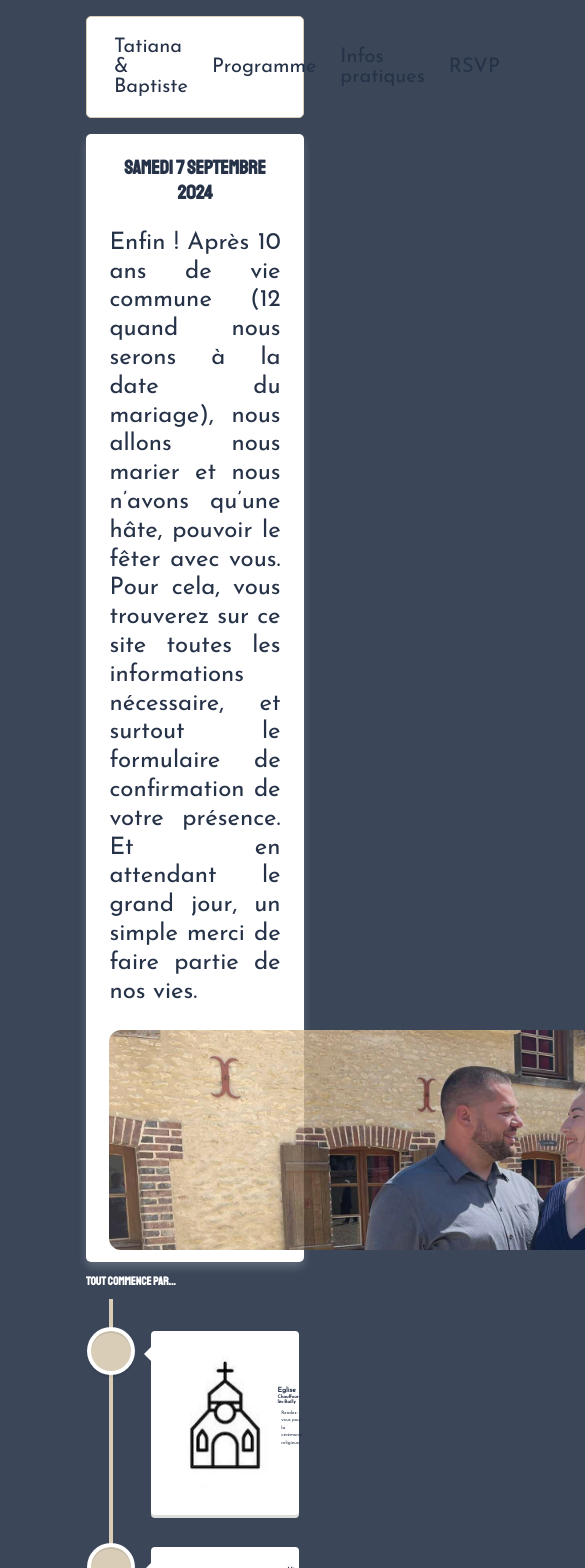
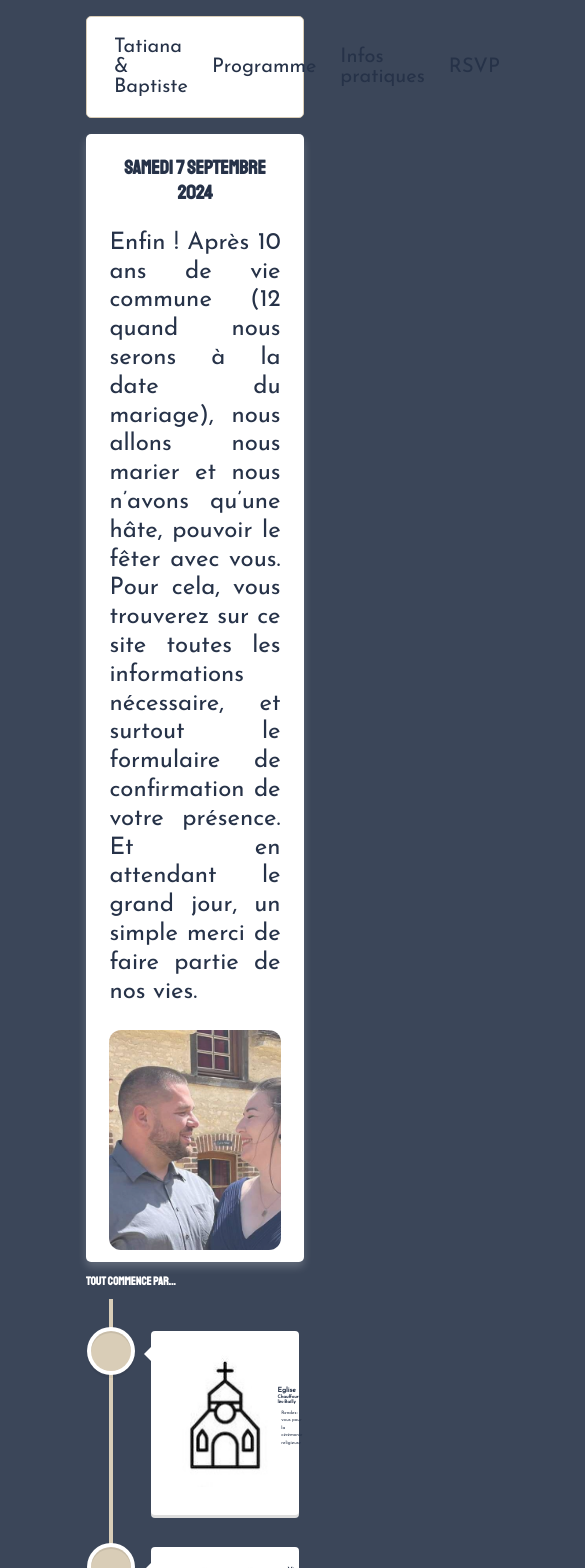
Before and after one commit to tatiana-sthl/wedding, a Next.js app: page / in a window 390 px wide. Shown: the top 1568 px of the page, 585 px wide, since content can reach past the window. Built offline with nearby package versions, Linux system fonts and the light colour scheme.

Commit message:
responsive menu

```diff
--- a/src/app/components/infos.js
+++ b/src/app/components/infos.js
@@ -16,7 +16,7 @@ const Infos = () => {
         <h2 className={styles.h2Infos}>Et pour le logement, ça se passe comment ?</h2>
         <p className={styles.ulInfos}>Nous sommes en Haute-Marne, ce n'est donc pas la folie en terme de logements à louer MAIS l'avantage c'est que ce sont généralement de très grandes maisons pour beaucoup d'invités.</p>
         <p className={styles.ulInfos}>Nous avons essayé de répertorier les logements à proximité (entendez à moins de 10 minutes en voiture). Les autres logements sont plus éloignés, pensez à réserver rapidement ceux sur la carte. Merci d'avance pour le sacrifice des SAM. </p>
-        <iframe src="https://www.google.com/maps/d/embed?mid=1yGgdbOFtIHCObumcn4GK_3Z43b0NpS8&ehbc=2E312F&noprof=1" width="820" height="480"></iframe>
+        <iframe className={styles.iframe} src="https://www.google.com/maps/d/embed?mid=1yGgdbOFtIHCObumcn4GK_3Z43b0NpS8&ehbc=2E312F&noprof=1" width="820" height="480"></iframe>
         <h2 className={styles.h2Infos}>On parle du lendemain :</h2>
         <p className={styles.ulInfos}>Pour ceux qui le veulent, nous serions heureux de vous revoir le lendemain à partir de 11h (avant nous ne serons pas apte). Tout se fera à la bonne franquette (comprenez buffet de restes), et nous prévoyons des compétitions acharnées de Molky et de pétanque. Alors venez, pour profiter encore un peu.</p>
 
--- /dev/null
+++ b/src/app/components/menu.js
@@ -0,0 +1,17 @@
+import styles from '../../app/page.module.css';
+
+function Menu() {
+
+  return (
+    <nav className={styles.nav}>
+        <ul className={styles.ul}>
+          <li className='home'><a href="#">Tatiana & Baptiste</a></li>
+          <li className='center'><a href="#timeline">Programme</a></li>
+          <li className='upward'><a href="#moreInfo">Infos pratiques</a></li>
+          <li className='forward'><a href="#form">RSVP</a></li>
+        </ul>
+      </nav>
+  );
+}
+
+export default Menu;
--- a/src/app/components/rsvp.js
+++ b/src/app/components/rsvp.js
@@ -82,7 +82,8 @@ const Rsvp = () => {
             onChange={handleChange}
             className={styles.textarea}
             placeholder=
-            {`Bonjour vous deux,
+            {`
+            Bonjour vous deux,
             Nous serons trois pour le vin d'honneur/repas :
             - L'empereur
             - Sa femme
--- a/src/app/page.js
+++ b/src/app/page.js
@@ -2,6 +2,7 @@
 import Timeline  from './components/timeline';
 import Infos  from './components/infos';
 import Rsvp  from './components/rsvp';
+import Menu from './components/menu';
 
 import styles from './page.module.css';
 import './components/countdown.js';
@@ -12,15 +13,7 @@ export default function Home() {
 
   return (
     <main className={styles.main}>
-      <nav className={styles.nav}>
-        <ul className={styles.ul}>
-          <li className='home'><a href="#">Tatiana & Baptiste</a></li>
-          <li className='center'><a href="#timeline">Programme</a></li>
-          <li className='upward'><a href="#moreInfo">Infos pratiques</a></li>
-          <li className='forward'><a href="#form">RSVP</a></li>
-        </ul>
-      </nav>
-
+      <Menu />
       <div className={styles.textePresentation}>
         <h1 className={styles.dateH1}>Samedi 7 septembre 2024</h1>
         <p className={styles.pPresentation}>
--- a/src/app/page.module.css
+++ b/src/app/page.module.css
@@ -84,6 +84,7 @@
   transform: scaleX(1);
   transform-origin: left;
 }
+
 
 .textePresentation {
   background-color: #ffffff;
@@ -274,3 +275,14 @@
   border-top: #d9cdb7 solid 1px;
   text-align: center;
 }
+
+/*mobile*/
+@media (max-width: 768px) {
+  .imgFront {
+    width: 100%;
+    object-fit: cover;
+  }
+  .iframe {
+    width: 100%;
+  }
+}
```
